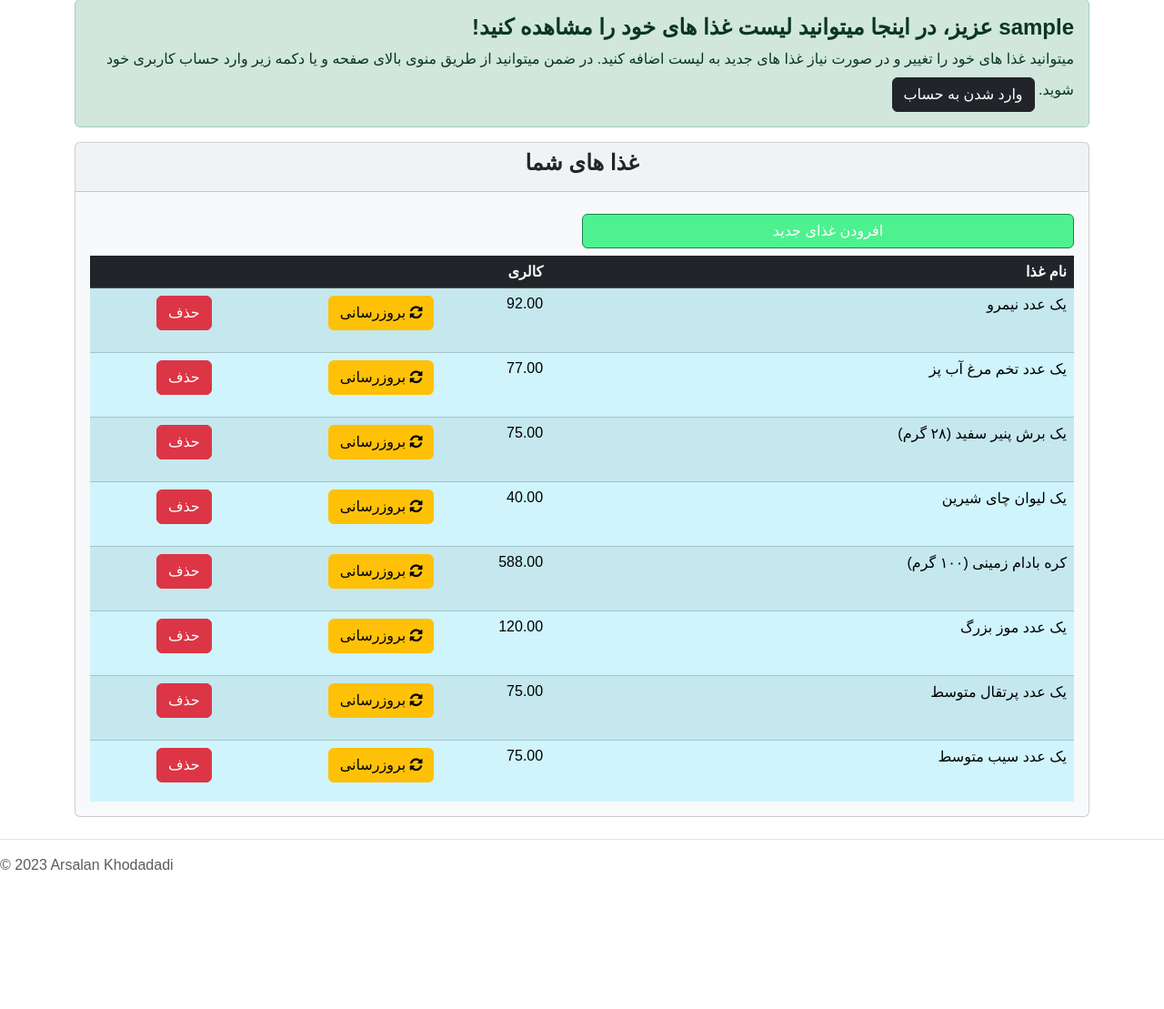
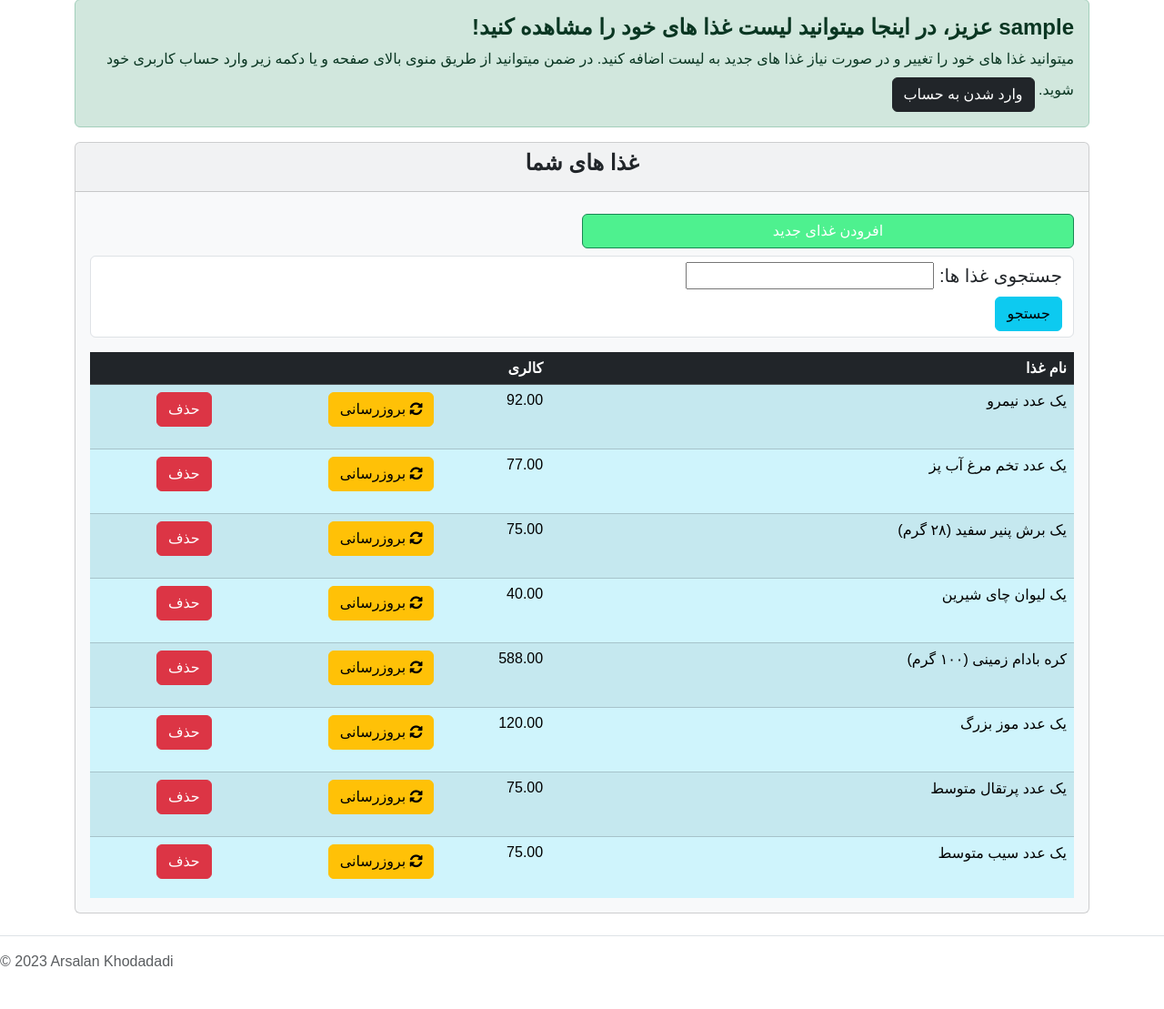
Before and after one commit to arsalankhd/CalorieCalculator, a Django app: page /calories/fooditem_list/ in a window 1280 px wide. Shown: the part 105-1214 px from the top of the page at 91% size. Before the commit the page ends 1061 px from the top, so only its background shows below. Run offline with Django 4.2, Linux system fonts and the light colour scheme; the visitor is signed in with stand-in values (Sample User, id 1); data comes from the database, SQL or seed files in the repository; data that the repository does not hold is empty; some libraries are stand-ins or nearby versions; some web fonts are replaced.

Commit message:
Add files via upload

```diff
--- a/templates/food_item.html
+++ b/templates/food_item.html
@@ -14,6 +14,12 @@
         <div class="card-header text-center"><h4><b>غذا های شما</b></h4></div>
         <div class="card-body">
             <a href="{% url 'fooditem_new' %}" class="w-50 mt-2 mb-2 btn btn-success button1" style="background-color:#4ef18f;"><i class="bi bi-plus-square"></i>افرودن غذای جدید</a>
+            <form method="get">
+                <div class="form-control">
+                    <h5>{{ myFilter.form }}</h5>
+                    <button class="btn btn-info" type="submit">جستجو</button>
+                </div>
+            </form>
             <div class="table-responsive" style="height: 600px; overflow: auto;">
                 <table class="table table-striped table-hover">
                     <thead class="table-dark">
```
